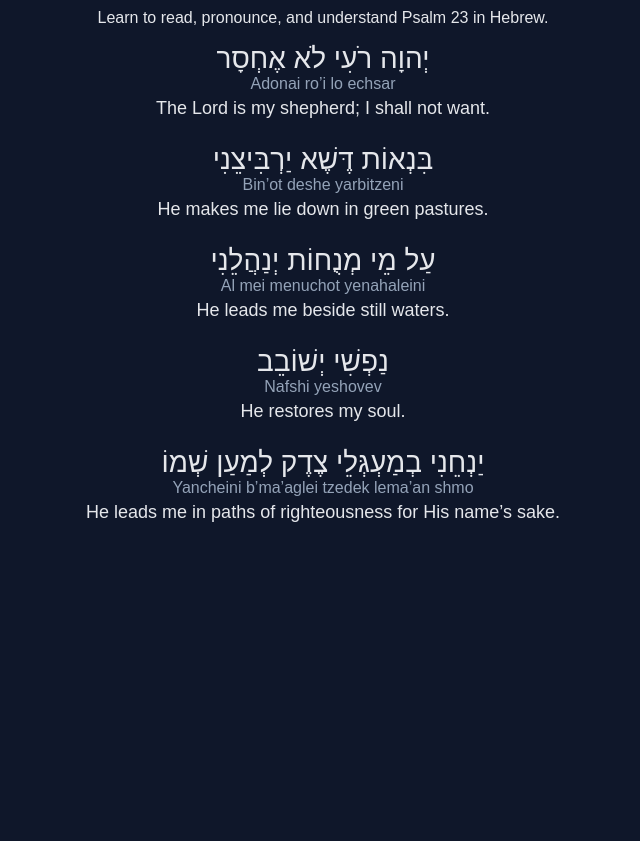
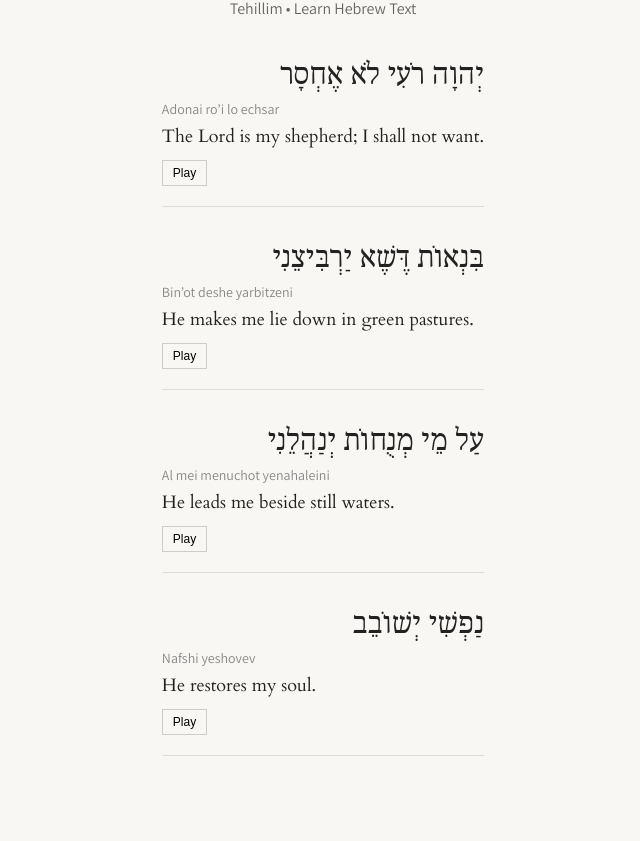
Before and after one commit to arielagarunov/psalm-learning, a plain HTML site: page index.html in a window 1280 px wide. Shown: the part 127-968 px from the top of the page, without its empty margins (317-957 px from the left). Before the commit the page ends 800 px from the top, so only its background shows below. Drawn offline with Linux system fonts and the light colour scheme.

Commit message:
Update index.html

```diff
--- a/index.html
+++ b/index.html
@@ -3,68 +3,119 @@
 <head>
 <meta charset="UTF-8">
 <title>Psalm 23</title>
+
+<link href="https://fonts.googleapis.com/css2?family=Cardo&family=Assistant:wght@300;400;600&family=Noto+Serif+Hebrew&display=swap" rel="stylesheet">
+
 <style>
     body {
-            font-family: Arial, sans-serif;
-            background-color: #0f172a;
-            color: #e5e7eb;
+        margin: 0;
+        background-color: #f9f7f3;
+        font-family: 'Cardo', serif;
+        color: #222;
+        display: flex;
+        justify-content: center;
+    }
+
+    .container {
+        max-width: 700px;
+        padding: 50px 20px;
+    }
+
+    h1 {
         text-align: center;
-            padding: 40px;
+        font-weight: 400;
+        margin-bottom: 10px;
     }
-        h1 {
-            margin-bottom: 30px;
+
+    .subtitle {
+        text-align: center;
+        font-family: 'Assistant', sans-serif;
+        color: #666;
+        margin-bottom: 40px;
     }
+
     .verse {
-            margin-bottom: 25px;
+        margin-bottom: 35px;
+        padding-bottom: 20px;
+        border-bottom: 1px solid #ddd;
     }
+
     .hebrew {
+        font-family: 'Noto Serif Hebrew', serif;
         font-size: 28px;
         direction: rtl;
+        margin-bottom: 8px;
     }
+
     .transliteration {
-            font-size: 16px;
-            color: #94a3b8;
+        font-family: 'Assistant', sans-serif;
+        font-size: 14px;
+        color: #888;
+        margin-bottom: 5px;
     }
+
     .translation {
         font-size: 18px;
-            margin-top: 5px;
+        line-height: 1.6;
+    }
+
+    button {
+        margin-top: 8px;
+        font-size: 12px;
+        padding: 5px 10px;
+        border: 1px solid #ccc;
+        background: none;
+        cursor: pointer;
+    }
+
+    button:hover {
+        background-color: #eee;
     }
 </style>
 </head>
+
 <body>
 
+<div class="container">
     <h1>Psalm 23</h1>
-    <p>Learn to read, pronounce, and understand Psalm 23 in Hebrew.</p>
+    <div class="subtitle">Tehillim • Learn Hebrew Text</div>
 
     <div class="verse">
         <div class="hebrew">יְהוָה רֹעִי לֹא אֶחְסָר</div>
         <div class="transliteration">Adonai ro’i lo echsar</div>
         <div class="translation">The Lord is my shepherd; I shall not want.</div>
+        <button onclick="playAudio(1)">Play</button>
     </div>
 
     <div class="verse">
         <div class="hebrew">בִּנְאוֹת דֶּשֶׁא יַרְבִּיצֵנִי</div>
         <div class="transliteration">Bin’ot deshe yarbitzeni</div>
         <div class="translation">He makes me lie down in green pastures.</div>
+        <button onclick="playAudio(2)">Play</button>
     </div>
 
     <div class="verse">
         <div class="hebrew">עַל מֵי מְנֻחוֹת יְנַהֲלֵנִי</div>
         <div class="transliteration">Al mei menuchot yenahaleini</div>
         <div class="translation">He leads me beside still waters.</div>
+        <button onclick="playAudio(3)">Play</button>
     </div>
 
     <div class="verse">
         <div class="hebrew">נַפְשִׁי יְשׁוֹבֵב</div>
         <div class="transliteration">Nafshi yeshovev</div>
         <div class="translation">He restores my soul.</div>
+        <button onclick="playAudio(4)">Play</button>
     </div>
 
-    <div class="verse">
-        <div class="hebrew">יַנְחֵנִי בְמַעְגְּלֵי צֶדֶק לְמַעַן שְׁמוֹ</div>
-        <div class="transliteration">Yancheini b’ma’aglei tzedek lema’an shmo</div>
-        <div class="translation">He leads me in paths of righteousness for His name’s sake.</div>
 </div>
+
+<script>
+function playAudio(num) {
+    const audio = new Audio("audio/verse" + num + ".mp3");
+    audio.play();
+}
+</script>
 
 </body>
 </html>
```
Lines whose indentation alone changed are shown as unchanged.
